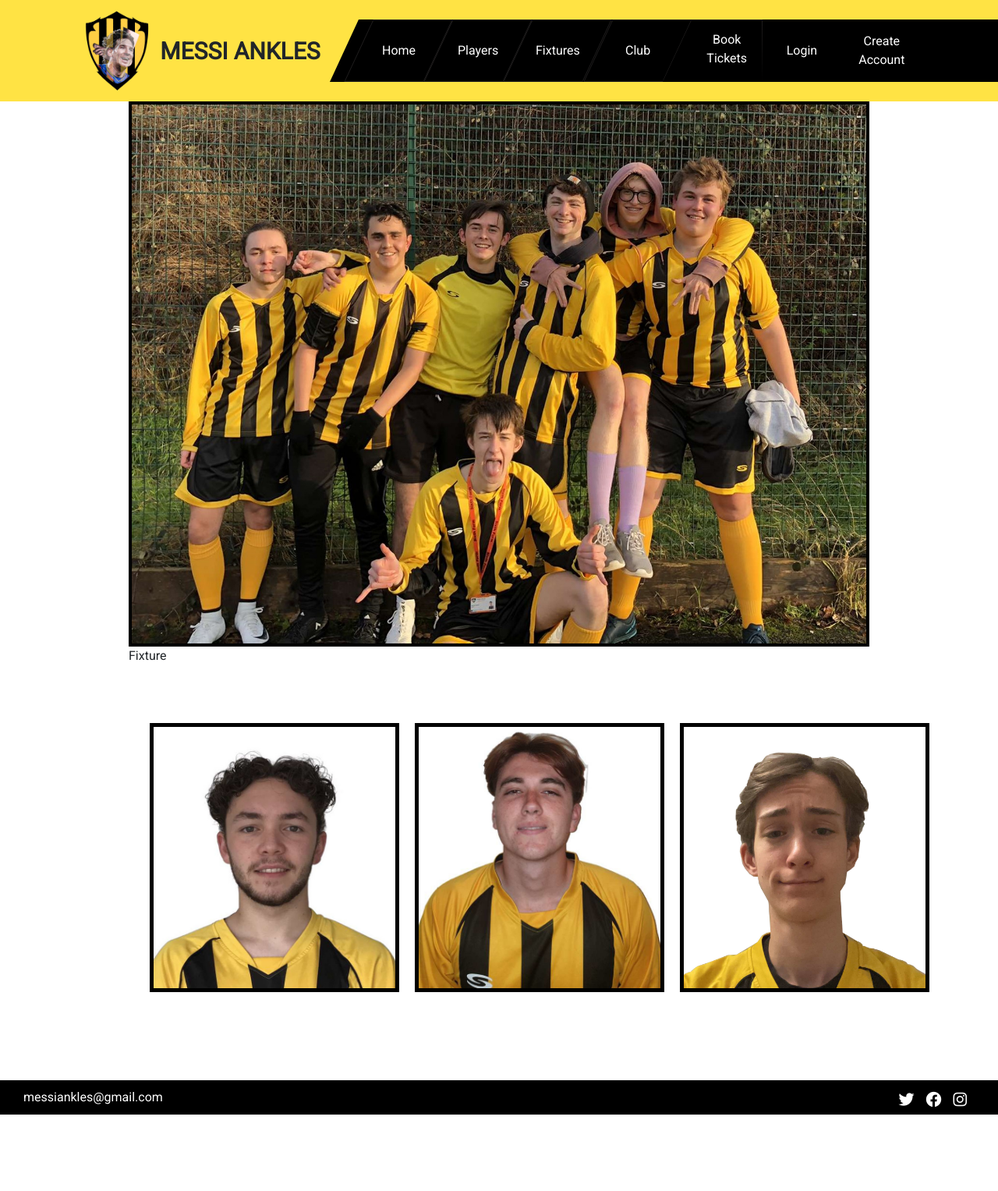
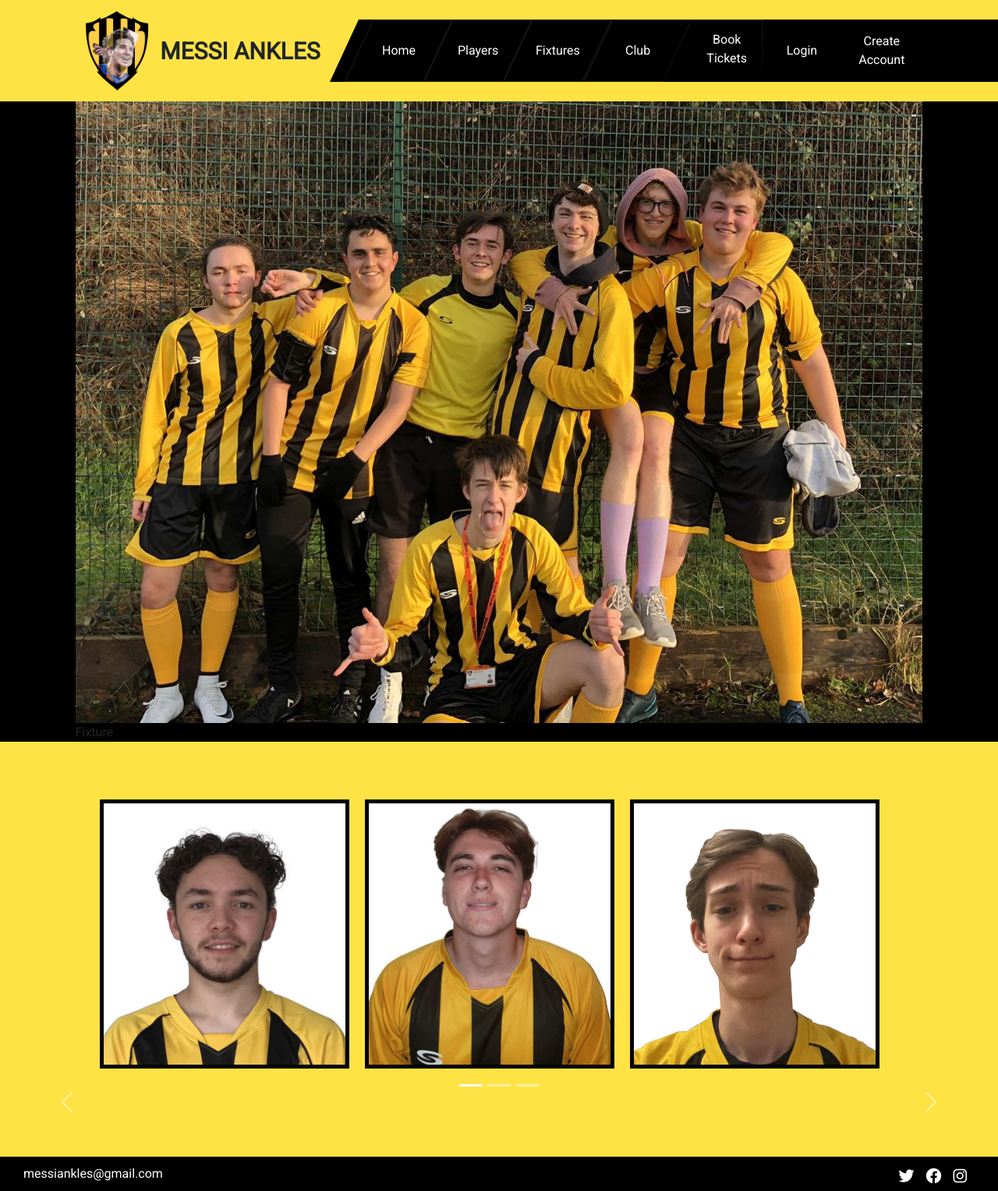
Before and after one commit to JamieS56/Milestone-Project-4, a Django app: template home/templates/home/index.html in a window 1280 px wide. Shown: the whole page at 78% size. Before the commit the page ends 1429 px from the top, so only its background shows below. Run offline with Django 3.2, Linux system fonts and the light colour scheme; the template is opened without the code that fills it, so the values that code supplies are empty; parts of the project's set-up code (start-up, migrations or seed data) failed here and were passed over.

Commit message:
Used background colors to split up the hero image and player carousel on the home page.

```diff
--- a/home/static/home/css/home.css
+++ b/home/static/home/css/home.css
@@ -1,5 +1,10 @@
 #hero-image{
     width: 100%;
-    border: 4px solid black;
     --bs-gutter-x: 0;
 }
+.hero-image-row{
+    background-color: black;
+}
+#fixture-tab{
+    background-color:
+}
--- a/home/templates/home/index.html
+++ b/home/templates/home/index.html
@@ -11,13 +11,16 @@
 {% endblock %}
 
 {% block content %}
+
+  <div class="row center hero-image-row">
+    <div class="col-10">
+      <img id="hero-image" class='no-gutters' src='media/team-hero-image.jpg' alt='Team Photo'>
+      <span>Fixture</span>
+    </div>
+  </div>
+
+<div class='carousel-container'>
 <div class="row center">
-  <div class="col-10">
-    <img id="hero-image" class='no-gutters' src='media/team-hero-image.jpg' alt='Team Photo'>
-    <span>Fixture</span>
-  </div>
-</div>
-<div class="row">
   <div id="player-carousel" class="carousel slide" data-bs-ride="carousel">
     <div class="carousel-inner row">
       <div class="carousel-item active">
@@ -57,6 +60,8 @@
     </button>
   </div>
 </div>
+</div>
+
 {% endblock %}
 
 {% block postloadjs %}
--- a/static/css/base.css
+++ b/static/css/base.css
@@ -1,6 +1,6 @@
 body{
   font-family: 'Roboto', sans-serif;
-  /* background-color: #ffe344; */
+  background-color: #ffe344;
 }
 .no-gutters {
   margin-right: 0;
--- a/templates/base.html
+++ b/templates/base.html
@@ -84,14 +84,14 @@
 
   </nav>
 </div>
-<div class="container">
+
   {% block page_header %}
   {% endblock %}
-</div>
-<div class="container">
+
+
   {% block content %}
   {% endblock %}
-</div>
+
 
 
 
```
Also changed, not shown: home/static/home/css/carousel.css (line endings or trailing spaces).
